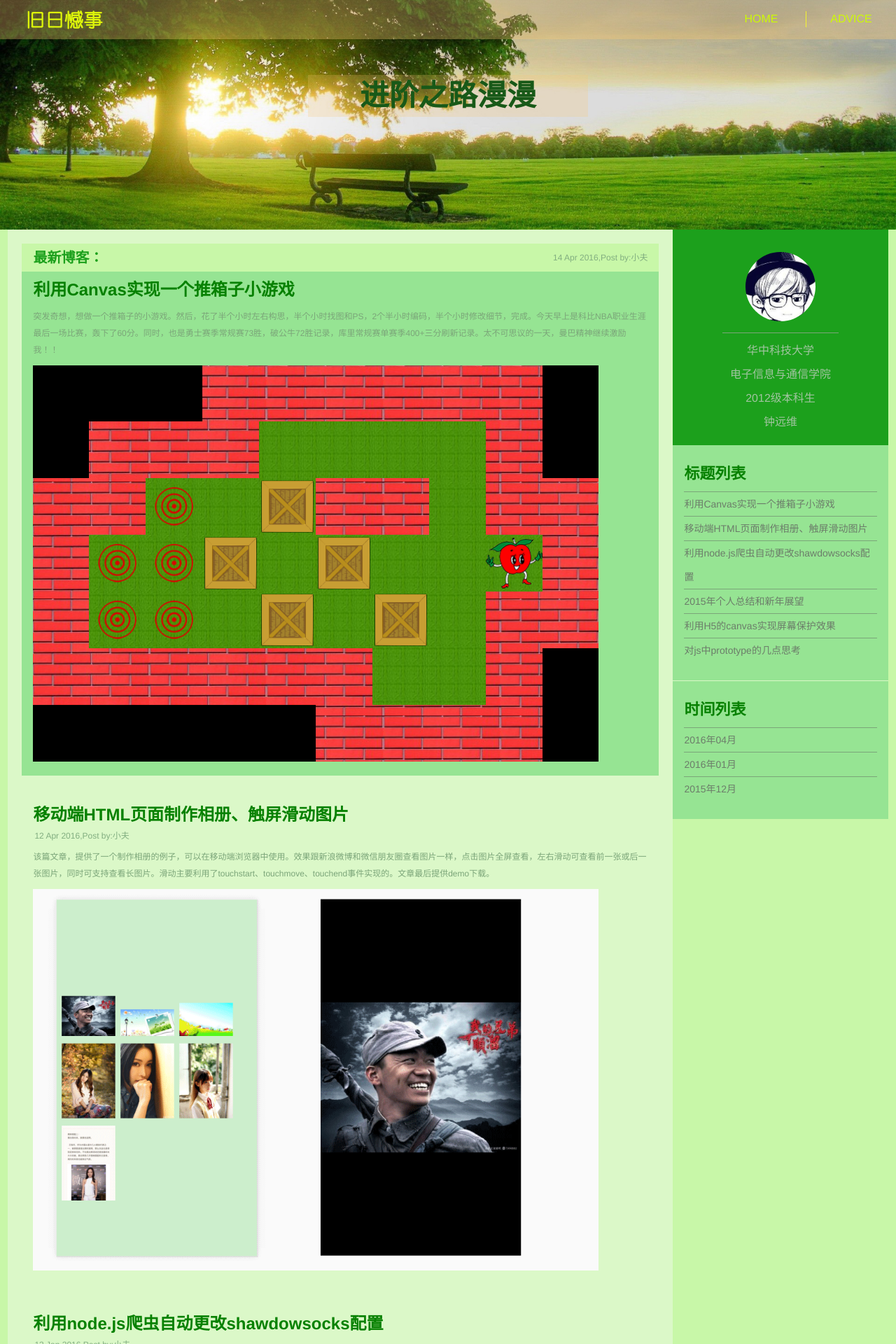
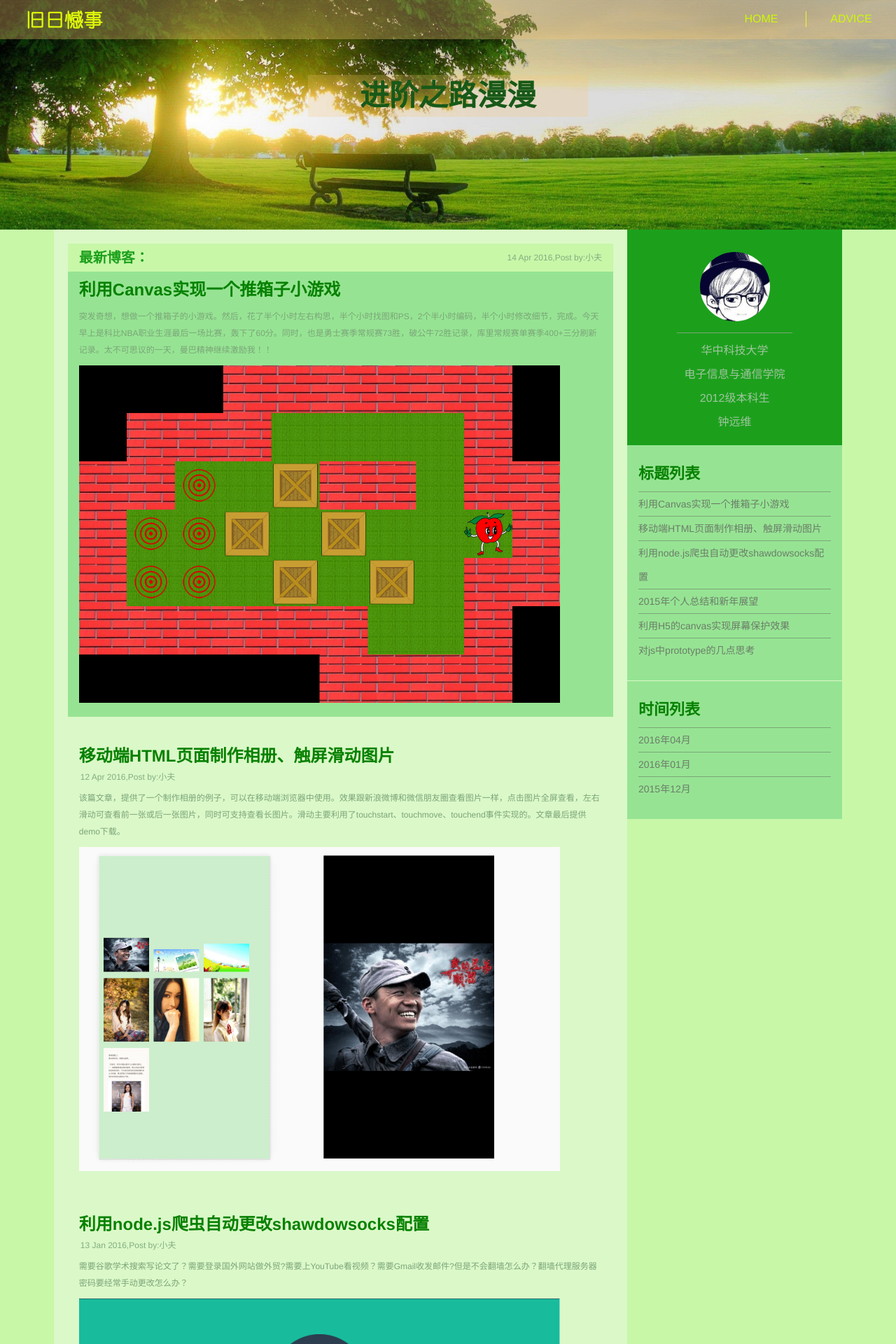
Before and after one commit to VieZhong/blog, a Jekyll site: the page built from index.html, in a window 1280 px wide. Shown: the top 1920 px of the page at 70% size. Built offline with Jekyll 4.4.1, drawn with Linux system fonts in a browser that asks for light colours.

Commit message:
修改blog左右两主板的max-width

```diff
--- a/css/blogstyle.css
+++ b/css/blogstyle.css
@@ -76,7 +76,7 @@ body{
 	vertical-align:top;
 	display: inline-block;
 	min-width: 700px;
-	min-width: 950px;
+	max-width: 950px;
 	width: 64%;
 	text-align: left;
 	padding:20px;
```
